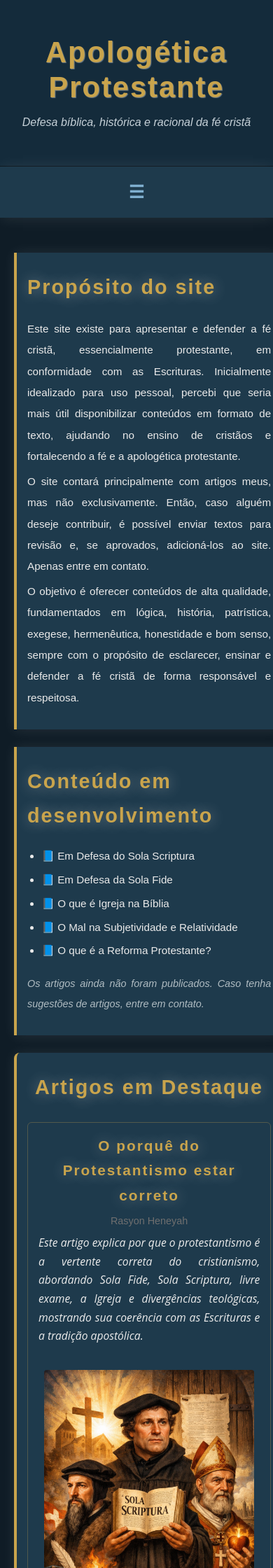
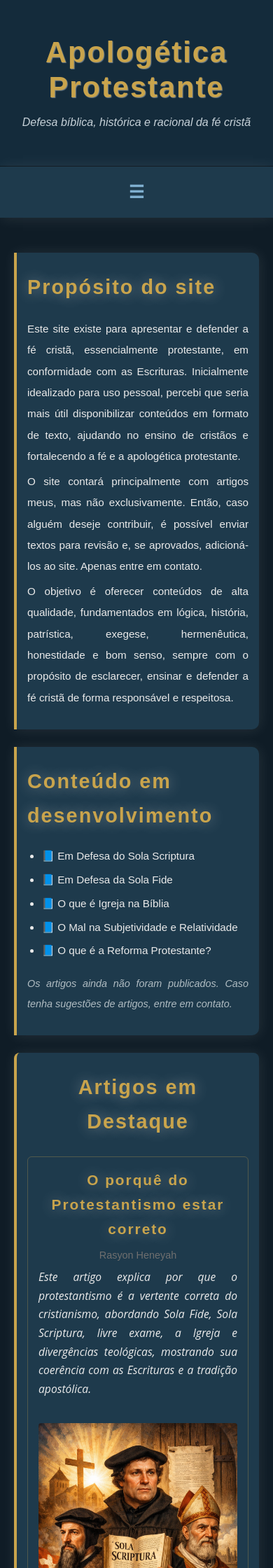
Before and after one commit to Rasyonheneyah/apologetica, a Jekyll site: the page index.html, which Jekyll copies as it is, in a window 390 px wide. Shown: the top 2240 px of the page at 70% size. Built offline with Jekyll 4.4.1, drawn with Linux system fonts in a browser that asks for light colours; some web fonts are replaced.

Commit message:
Add 'destaques' category and update mobile main margin
Added 'destaques' to the categories of the Pascoa article. Updated phone.css to add margin to the main element on mobile and removed unnecessary section width property.

```diff
--- a/css/phone.css
+++ b/css/phone.css
@@ -1,5 +1,7 @@
 @media (max-width: 768px) {
-
+    main{
+        margin: 50px 0px;
+    }
 
 
     /* navegação */
@@ -52,7 +54,6 @@
         padding: 25px 15px;
         margin-bottom: 25px;
 
-        width: 98vw;
     }
 
     section h2 {
```
Also changed, not shown: _posts/2026-01-16-pascoa-a-ensinar.md (+1 -1 lines).
